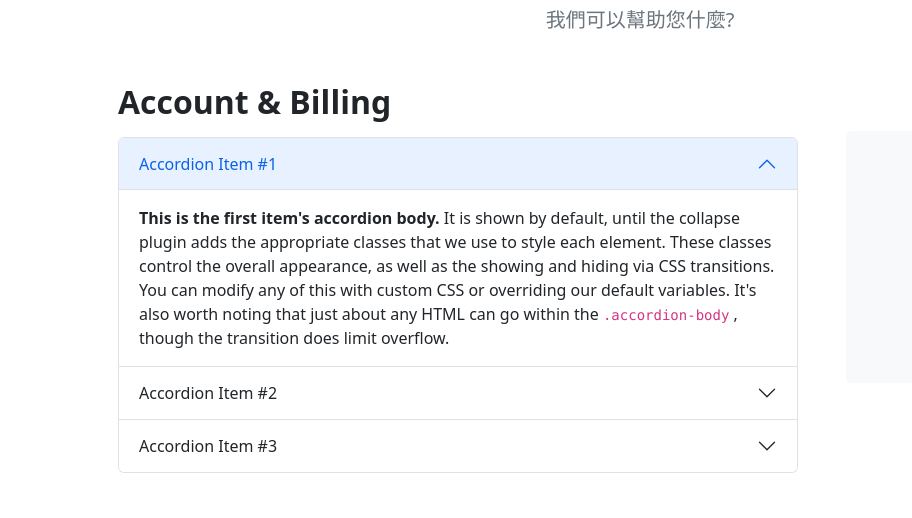
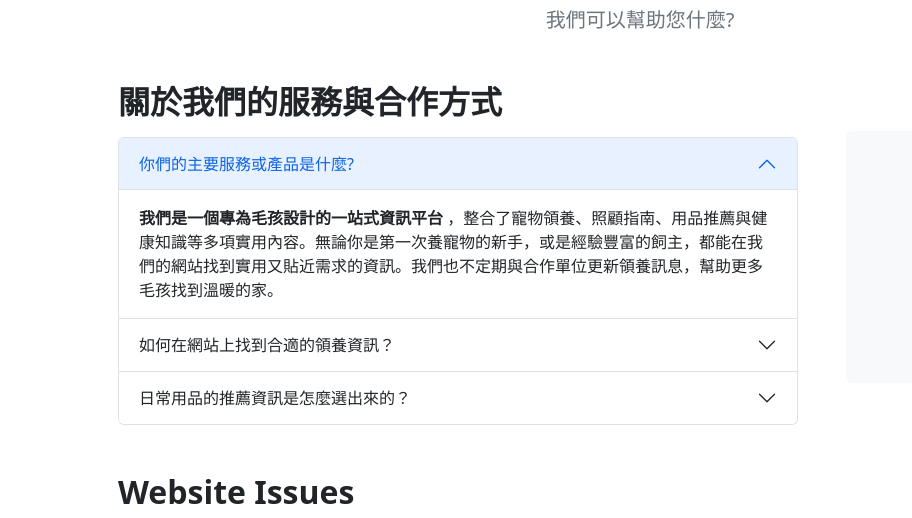
Before and after one commit to Zhaojain/chihlee-one-group-, a plain HTML site: page faq.html in a window 1280 px wide. Shown: the part 203-721 px from the top of the page, 0-912 px from the left. Drawn offline with nearby package versions, Linux system fonts and the light colour scheme.

Commit message:
Add first question and answer

```diff
--- a/faq.html
+++ b/faq.html
@@ -55,38 +55,32 @@
                     <div class="row gx-5">
                         <div class="col-xl-8">
                             <!-- FAQ Accordion 1-->
-                            <h2 class="fw-bolder mb-3">Account &amp; Billing</h2>
+                            <h2 class="fw-bolder mb-3">關於我們的服務與合作方式</h2>
                             <div class="accordion mb-5" id="accordionExample">
                                 <div class="accordion-item">
-                                    <h3 class="accordion-header" id="headingOne"><button class="accordion-button" type="button" data-bs-toggle="collapse" data-bs-target="#collapseOne" aria-expanded="true" aria-controls="collapseOne">Accordion Item #1</button></h3>
+                                    <h3 class="accordion-header" id="headingOne"><button class="accordion-button" type="button" data-bs-toggle="collapse" data-bs-target="#collapseOne" aria-expanded="true" aria-controls="collapseOne">你們的主要服務或產品是什麼?</button></h3>
                                     <div class="accordion-collapse collapse show" id="collapseOne" aria-labelledby="headingOne" data-bs-parent="#accordionExample">
                                         <div class="accordion-body">
-                                            <strong>This is the first item's accordion body.</strong>
-                                            It is shown by default, until the collapse plugin adds the appropriate classes that we use to style each element. These classes control the overall appearance, as well as the showing and hiding via CSS transitions. You can modify any of this with custom CSS or overriding our default variables. It's also worth noting that just about any HTML can go within the
-                                            <code>.accordion-body</code>
-                                            , though the transition does limit overflow.
+                                            <strong>我們是一個專為毛孩設計的一站式資訊平台</strong>
+                                            ，整合了寵物領養、照顧指南、用品推薦與健康知識等多項實用內容。無論你是第一次養寵物的新手，或是經驗豐富的飼主，都能在我們的網站找到實用又貼近需求的資訊。我們也不定期與合作單位更新領養訊息，幫助更多毛孩找到溫暖的家。
                                         </div>
                                     </div>
                                 </div>
                                 <div class="accordion-item">
-                                    <h3 class="accordion-header" id="headingTwo"><button class="accordion-button collapsed" type="button" data-bs-toggle="collapse" data-bs-target="#collapseTwo" aria-expanded="false" aria-controls="collapseTwo">Accordion Item #2</button></h3>
+                                    <h3 class="accordion-header" id="headingTwo"><button class="accordion-button collapsed" type="button" data-bs-toggle="collapse" data-bs-target="#collapseTwo" aria-expanded="false" aria-controls="collapseTwo">如何在網站上找到合適的領養資訊？</button></h3>
                                     <div class="accordion-collapse collapse" id="collapseTwo" aria-labelledby="headingTwo" data-bs-parent="#accordionExample">
                                         <div class="accordion-body">
-                                            <strong>This is the second item's accordion body.</strong>
-                                            It is hidden by default, until the collapse plugin adds the appropriate classes that we use to style each element. These classes control the overall appearance, as well as the showing and hiding via CSS transitions. You can modify any of this with custom CSS or overriding our default variables. It's also worth noting that just about any HTML can go within the
-                                            <code>.accordion-body</code>
-                                            , though the transition does limit overflow.
+                                            <strong>您可以透過我們的「領養專區」查看目前開放領養的貓狗名單</strong>
+                                            ，這些資訊都來自合法且有信譽的動物收容所與民間團體。每隻動物的介紹頁面都包含年齡、性格、健康狀況與適合的家庭類型，讓您更清楚是否與您的生活型態匹配。我們也提供初步領養諮詢協助，幫助您做出更安心的決定。
                                         </div>
                                     </div>
                                 </div>
                                 <div class="accordion-item">
-                                    <h3 class="accordion-header" id="headingThree"><button class="accordion-button collapsed" type="button" data-bs-toggle="collapse" data-bs-target="#collapseThree" aria-expanded="false" aria-controls="collapseThree">Accordion Item #3</button></h3>
+                                    <h3 class="accordion-header" id="headingThree"><button class="accordion-button collapsed" type="button" data-bs-toggle="collapse" data-bs-target="#collapseThree" aria-expanded="false" aria-controls="collapseThree">日常用品的推薦資訊是怎麼選出來的？</button></h3>
                                     <div class="accordion-collapse collapse" id="collapseThree" aria-labelledby="headingThree" data-bs-parent="#accordionExample">
                                         <div class="accordion-body">
-                                            <strong>This is the third item's accordion body.</strong>
-                                            It is hidden by default, until the collapse plugin adds the appropriate classes that we use to style each element. These classes control the overall appearance, as well as the showing and hiding via CSS transitions. You can modify any of this with custom CSS or overriding our default variables. It's also worth noting that just about any HTML can go within the
-                                            <code>.accordion-body</code>
-                                            , though the transition does limit overflow.
+                                            <strong>我們所有用品推薦都來自於實際飼主的經驗回饋與專業評比</strong>
+                                            ，包括飼料、玩具、清潔用品與生活配件。我們與多位獸醫、訓練師及寵物照護專家合作，定期更新產品資訊，並標示適合不同體型、年齡與需求的毛孩使用。推薦內容沒有業配，完全以實用與安全性為優先考量。
                                         </div>
                                     </div>
                                 </div>
```
